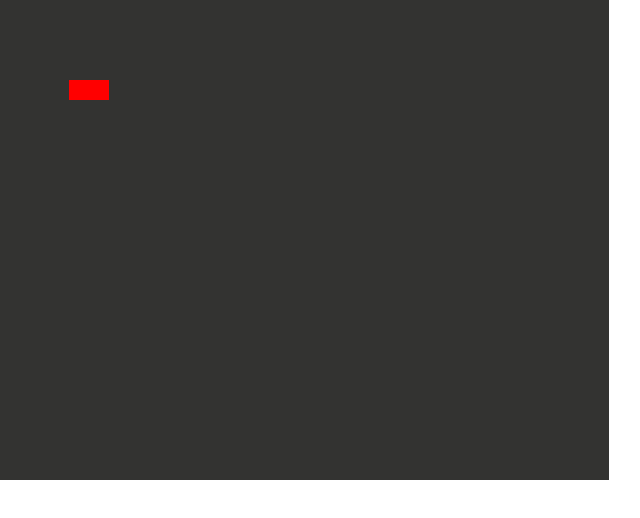
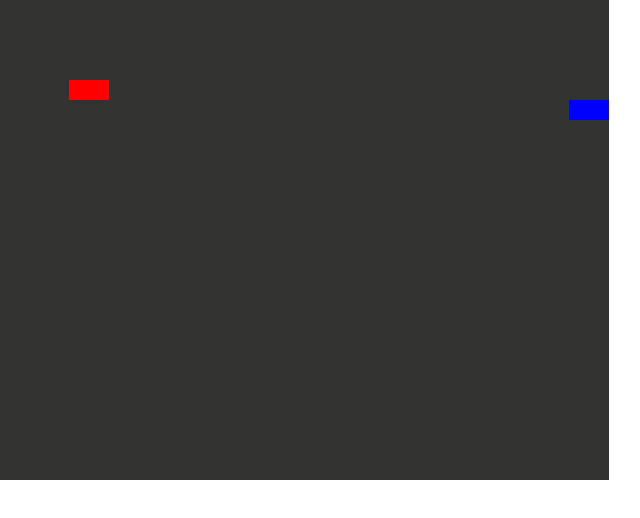
Before and after one commit to Yeis/13K-SpaceShooter, a plain HTML site: page index.html in a window 1280 px wide. Shown: the full height of the page, 351-991 px from the left. Drawn offline with Linux system fonts and the light colour scheme.

Commit message:
First enemy commit

```diff
--- a/index.html
+++ b/index.html
@@ -7,6 +7,9 @@
     <link rel="stylesheet" href="css/reset.css">
     <link rel="stylesheet" href="css/style.css">
     <script src="js/spaceship.js"></script>
+    <script src="js/enemy.js"></script>
+
+
 
 </head>
 <body>
--- /dev/null
+++ b/js/enemy.js
@@ -0,0 +1,31 @@
+function Enemy(x , y , sprite){
+    this.bottom = false;
+    this.sprite = kontra.sprite({
+        x: x,        // starting x,y position of the sprite
+        y: y,
+        dx:10,
+        dy:10,
+        color: 'blue',  // fill color of the sprite rectangle
+        width: 40,     // width and height of the sprite rectangle
+        height: 20,
+        update: function(){
+           //randomly move up and down
+           if(this.bottom === false){
+           this.y += this.dy;
+           }else{
+            this.y -= this.dy;
+           }
+           if(this.y === kontra.canvas.height - 40 || this.y === 0){
+               this.bottom =  !this.bottom;
+           }
+        }
+    });
+    //clamp position
+    this.sprite.position.clamp(0, 0, (kontra.canvas.width / 2 )- this.sprite.width, kontra.canvas.height - this.sprite.height);
+    this.update = function(){
+        this.sprite.update();
+    };
+    this.render =  function(){
+        this.sprite.render();
+    };
+}
--- a/js/main.js
+++ b/js/main.js
@@ -5,6 +5,8 @@ var width = kontra.canvas.width , height = kontra.canvas.height;
 kontra.keys.bind(['up', 'down', 'left', 'right'], function(e) {
     e.preventDefault();
   });
+  var enemy = new Enemy(width - 40 , height/2 , null);
+
 
 
 var loop = kontra.gameLoop({  // create the main game loop
@@ -12,7 +14,7 @@ var loop = kontra.gameLoop({  // create the main game loop
 
         // update the game state
         spaceship.update();
-
+        enemy.update();
         // wrap the sprites position when it reaches
         // the edge of the screen
         // if (sprite.x > kontra.canvas.width) {
@@ -21,6 +23,7 @@ var loop = kontra.gameLoop({  // create the main game loop
     },
     render: function() {        // render the game state
         spaceship.render();
+        enemy.render();
     }
 });
 
```
